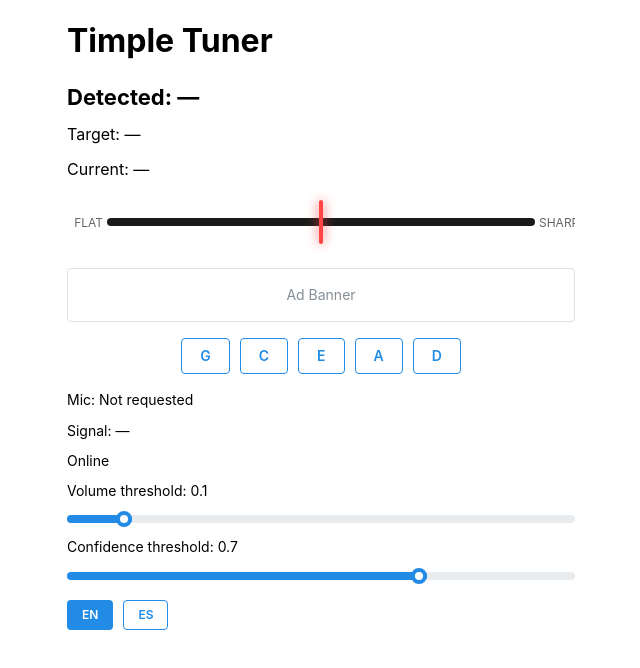
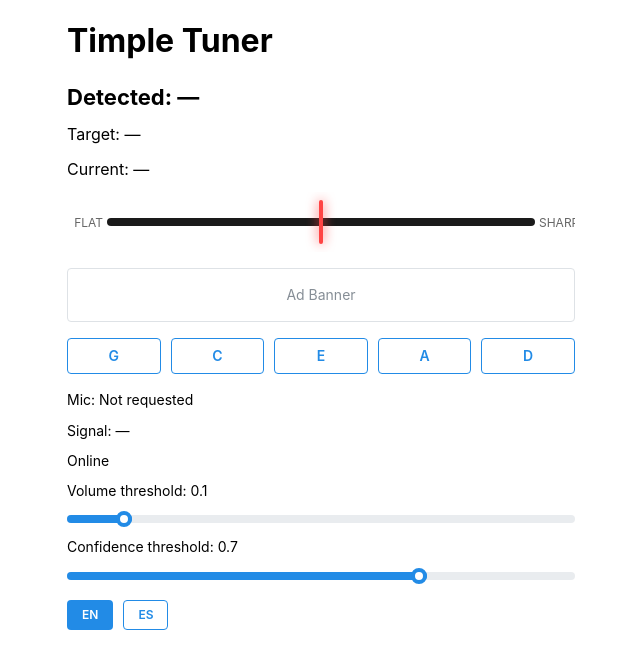
Before and after one commit to tedmasterweb/TimpleTuner, a React (Vite) app in the folder app/: page / in a window 1280 px wide. Shown: the top 668 px of the page, without its empty margins (319-959 px from the left). Built offline with nearby package versions, Linux system fonts and the light colour scheme; no server answers.

Commit message:
increased size of tone generators

```diff
--- a/app/src/components/ReferenceTones.tsx
+++ b/app/src/components/ReferenceTones.tsx
@@ -59,7 +59,7 @@ export function ReferenceTones() {
   )
 
   return (
-    <Group gap="xs" justify="center" data-testid="reference-tones">
+    <Group grow gap="xs" data-testid="reference-tones">
       {TIMPLE_TUNING.map((s) => (
         <Button
           key={s.id}
```
